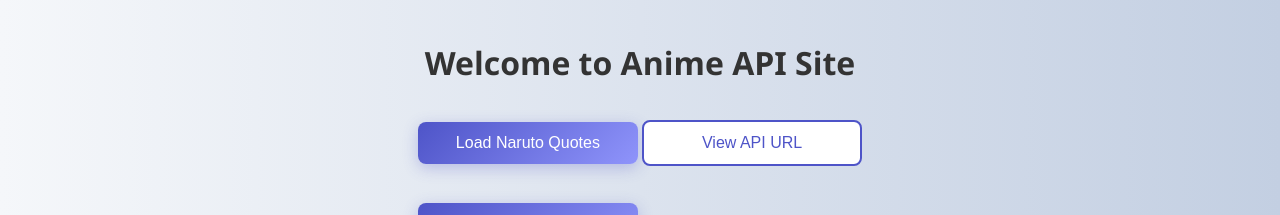
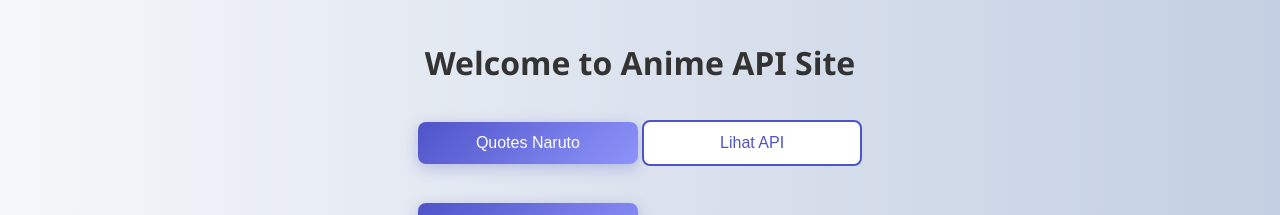
Before and after one commit to danzxxhosting-tech/anime-api-site, a plain HTML site: page index.html in a window 1280 px wide. Shown: the top 215 px of the page. Drawn offline with Linux system fonts and the light colour scheme.

Commit message:
Update index.html

```diff
--- a/index.html
+++ b/index.html
@@ -15,8 +15,8 @@
   <div id="button-container">
     <!-- Tombol untuk Quotes -->
     <div class="button-group">
-      <button class="load-btn" id="narutoBtn">Load Naruto Quotes</button>
-      <button class="view-api-btn" id="viewNarutoApiBtn">View API URL</button>
+      <button class="load-btn" onclick="loadQuotes('naruto')">Quotes Naruto</button>
+      <button class="view-api-btn" onclick="window.open('https://anime-api-site.vercel.app/api/quotes/naruto', '_blank')">Lihat API</button>
     </div>
     <div class="button-group">
       <button class="load-btn" id="attackOnTitanBtn">Load Attack on Titan Quotes</button>
```
